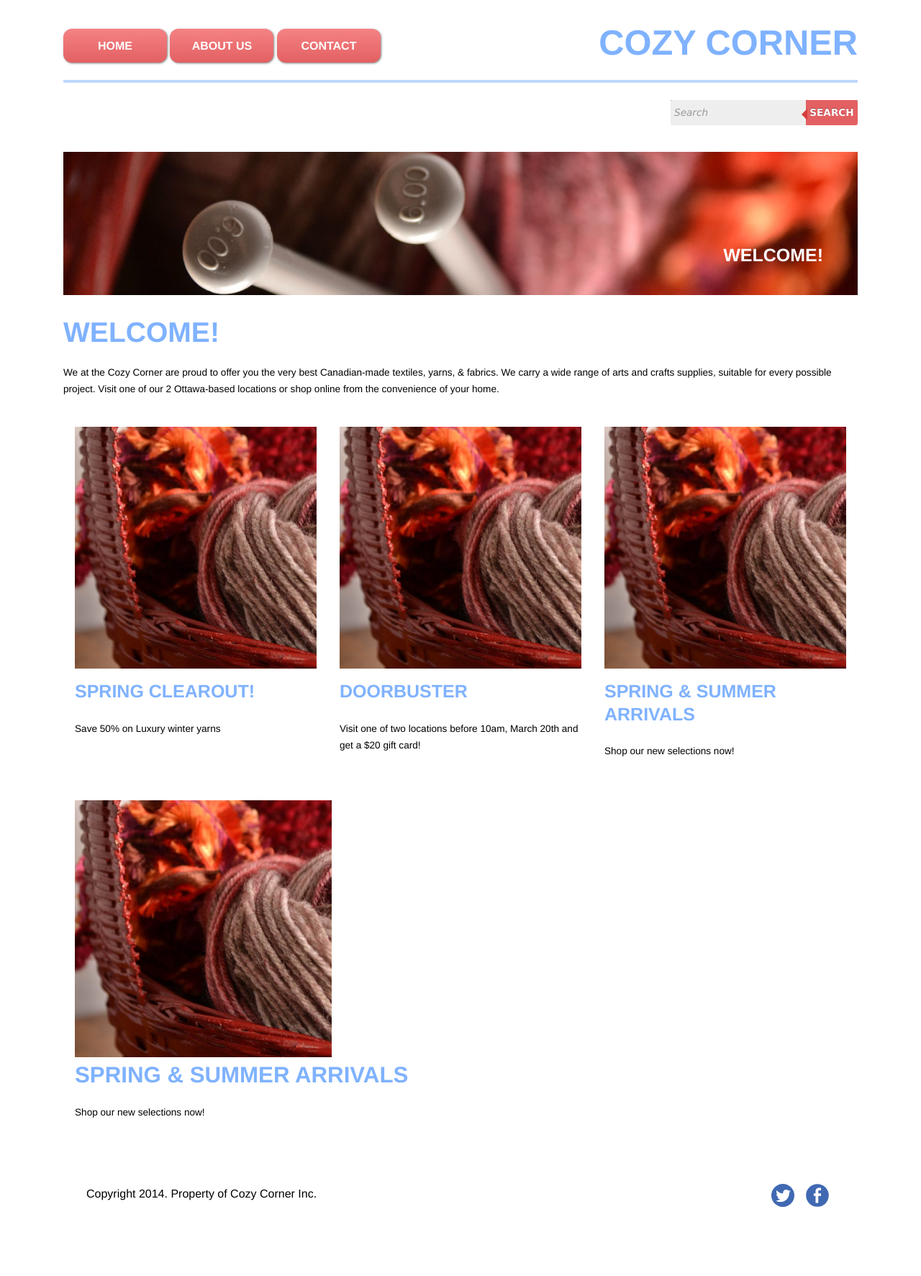
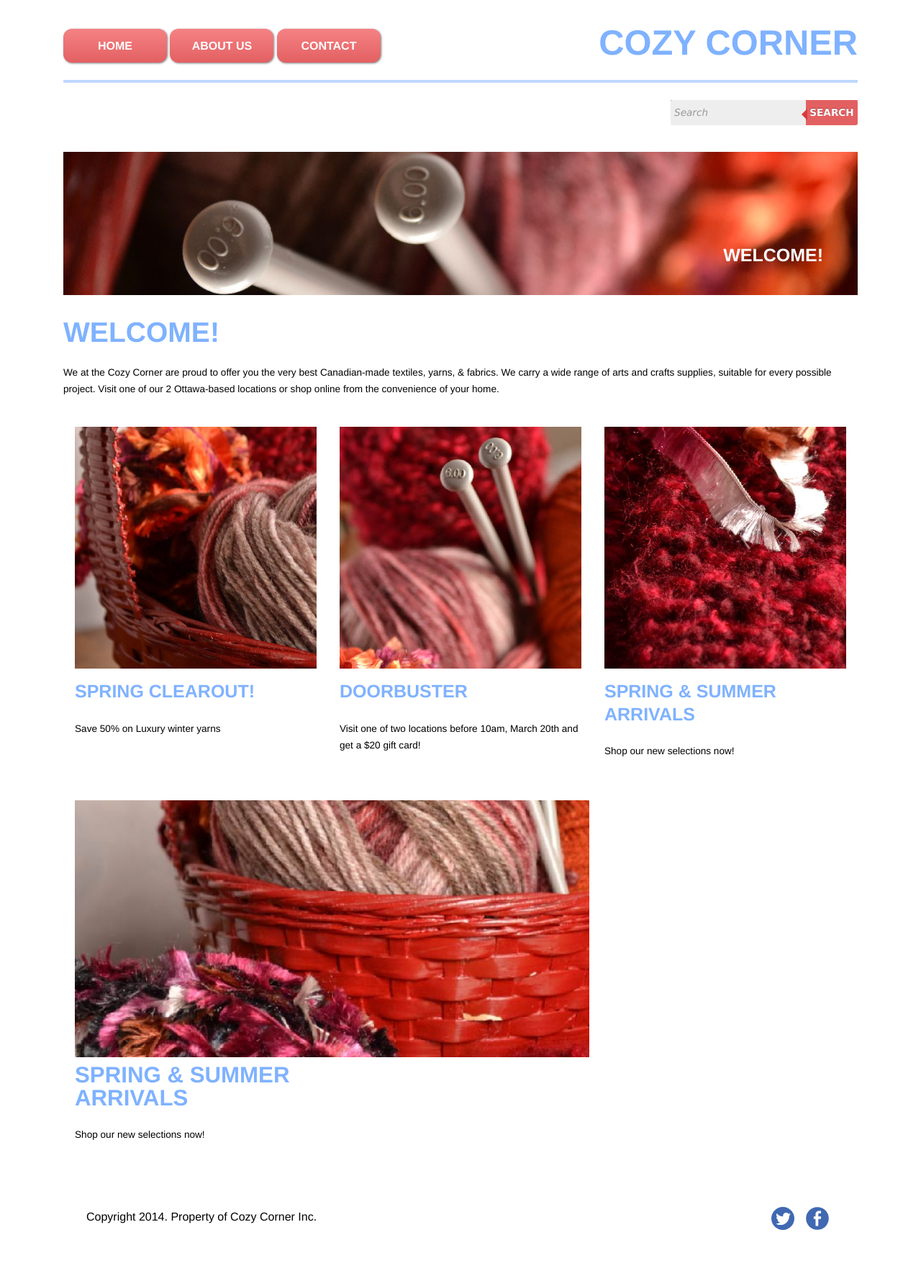
Before and after one commit to kaylatomkiewicz/ecommerce-website, a Jekyll site: the page built from index.html, in a window 1280 px wide. Shown: the whole page at 72% size. Built offline with Jekyll 4.4.1, drawn with Linux system fonts in a browser that asks for light colours; Markdown is read by kramdown in place of the engine named in the settings; before the commit the page ends 1741 px from its top, so only the background shows below that.

Commit message:
Changed images for placeholder purposes.

```diff
--- a/_includes/promo-large.html
+++ b/_includes/promo-large.html
@@ -1,9 +1,11 @@
 <div class="promo-large">
 
     <div class="gutter">
-	    <img class="gutter-side module-s-1 module-m-1-3 module-l-1-3" src="{{site.baseurl}}/images/{{include.image}}" alt="">
-    	<h3>{{include.title}}</h3>
+	    <img class="gutter-side module-s-1 module-m-2-3 module-l-2-3" src="{{site.baseurl}}/images/{{include.image}}" alt="">
+    	<div class="module-s-1 module-m-1-3 module-l-1-3">
+        <h3>{{include.title}}</h3>
     	<p>{{include.desc}}</p>
+        </div>
     </div>
 
 </div>
--- a/index.html
+++ b/index.html
@@ -16,11 +16,11 @@ bannertext: Welcome!
        </div>
 
        <div class="module module-s-1 module-m-1-3 module-l-1-3">
-        	{% include promo-small.html title="Doorbuster" desc="Visit one of two locations before 10am, March 20th and get a $20 gift card!" image="yarn.jpg" %}
+        	{% include promo-small.html title="Doorbuster" desc="Visit one of two locations before 10am, March 20th and get a $20 gift card!" image="yarn2.jpg" %}
        </div>
 
        <div class="module module-s-1 module-m-1-3 module-l-1-3">
-        	{% include promo-small.html title="Spring & Summer Arrivals" desc="Shop our new selections now!" image="yarn.jpg" %}
+        	{% include promo-small.html title="Spring & Summer Arrivals" desc="Shop our new selections now!" image="yarn3.jpg" %}
        </div>
 
 </div>
@@ -28,7 +28,7 @@ bannertext: Welcome!
 <div>
 
 	<div class="module-s-1 module-m-1 module-l-1">
-    	{% include promo-large.html title="Spring & Summer Arrivals" desc="Shop our new selections now!" image="yarn.jpg" %}
+    	{% include promo-large.html title="Spring & Summer Arrivals" desc="Shop our new selections now!" image="yarn4.jpg" %}
    	</div>
 
 </div>
```
Also changed, not shown: images/yarn2.jpg (added), images/yarn3.jpg (added), images/yarn4.jpg (added).
